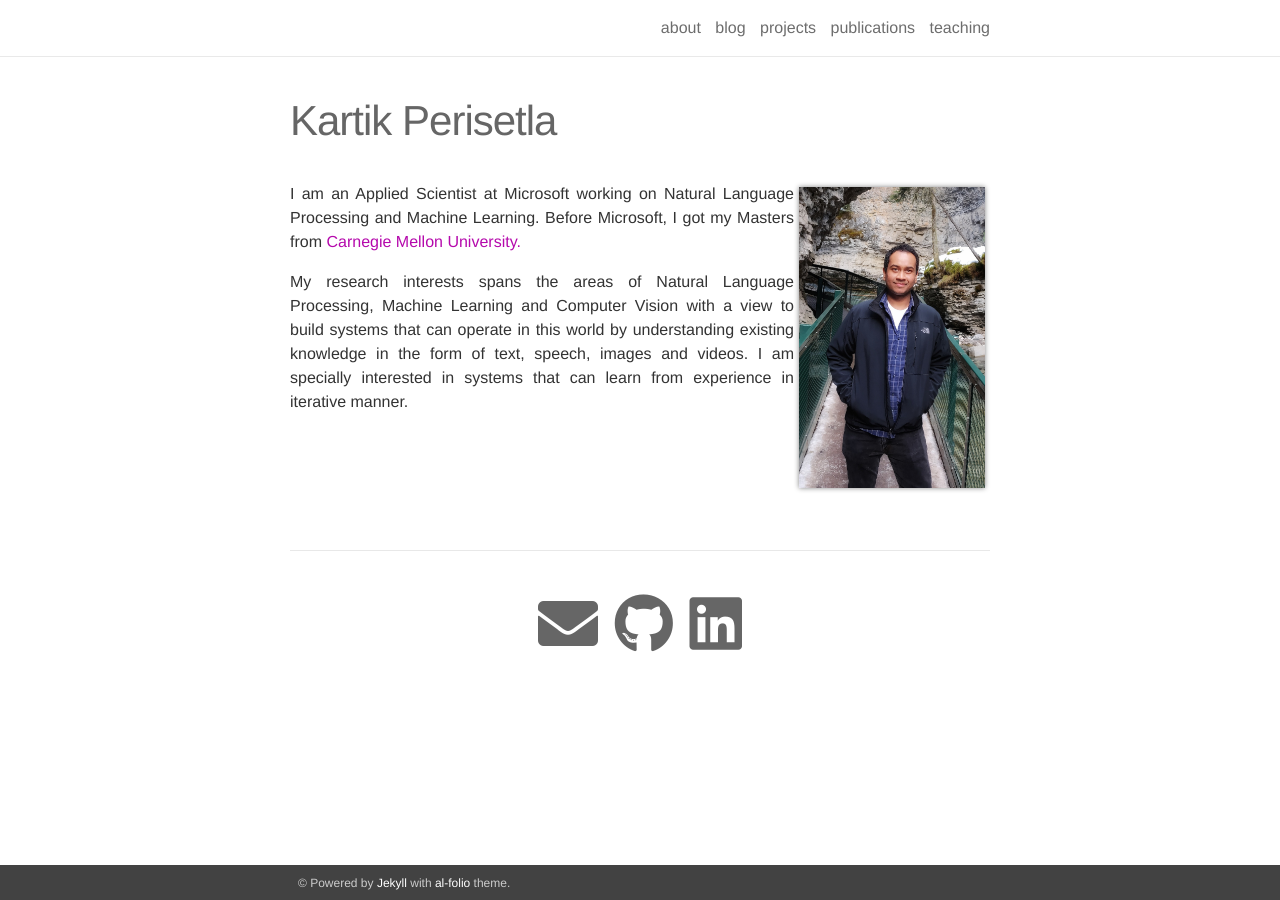
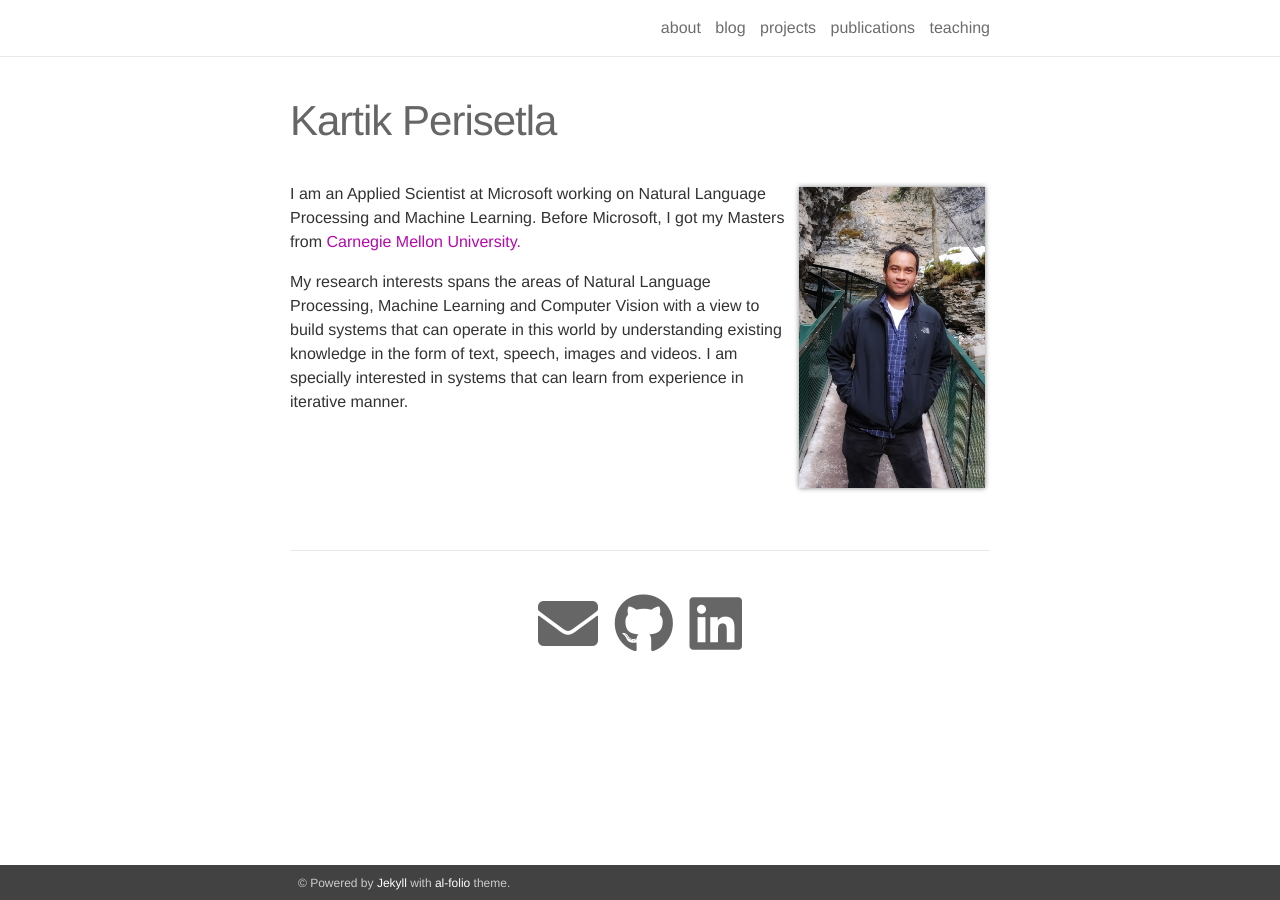
Before and after one commit to kartikperisetla/kartikperisetla.github.io, a Jekyll site: the page built from _pages/about.md, in a window 1280 px wide. Built offline with Jekyll 4.4.1, drawn with Linux system fonts in a browser that asks for light colours; nearby versions of some CDN libraries.

Commit message:
nit change

```diff
--- a/_pages/about.md
+++ b/_pages/about.md
@@ -15,10 +15,10 @@ profile:
 news: false
 social: true
 ---
-<p align="justify">
+<p align="left">
 I am an Applied Scientist at Microsoft working on Natural Language Processing and Machine Learning. Before Microsoft, I got my Masters from <a href="http://cmu.edu/">Carnegie Mellon University.</a>
 </p>
 
-<p align="justify">
+<p align="left">
 My research interests spans the areas of Natural Language Processing, Machine Learning and Computer Vision with a view to build systems that can operate in this world by understanding existing knowledge in the form of text, speech, images and videos. I am specially interested in systems that can learn from experience in iterative manner.
 </p>
```
